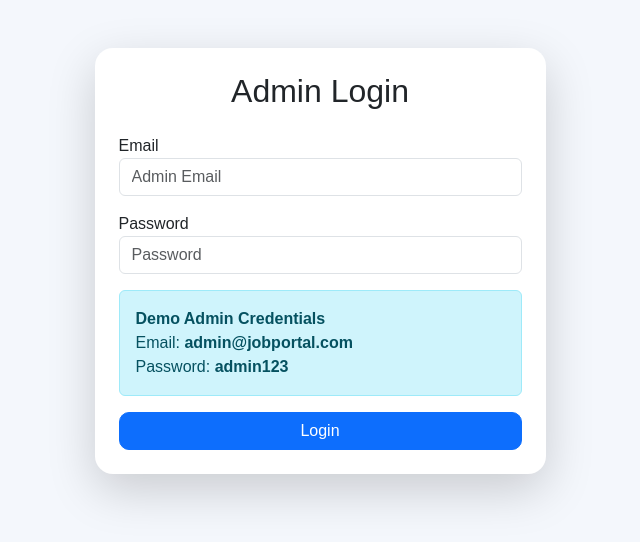
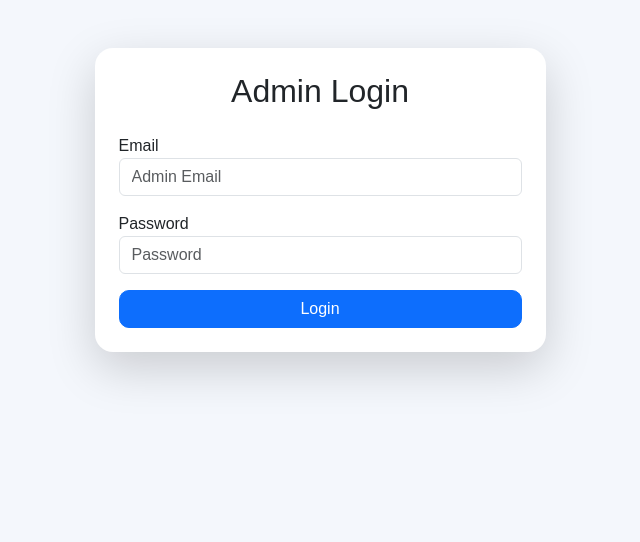
Before and after one commit to abhishek-jajimoggala/job-portal-project, a React (Vite) app: page /admin-login in a window 1280 px wide. Shown: the top 542 px of the page, without its empty margins (320-960 px from the left). Built offline with nearby package versions, Linux system fonts and the light colour scheme.

Commit message:
admin commit

```diff
--- a/src/pages/AdminLogin.jsx
+++ b/src/pages/AdminLogin.jsx
@@ -88,13 +88,13 @@ function AdminLogin() {
                   />
                 </div>
 
-                <div className="alert alert-info mt-3">
+                {/* <div className="alert alert-info mt-3">
                 <strong>Demo Admin Credentials</strong>
                   <br />
                 Email: <b>admin@jobportal.com</b>
                   <br />
                 Password: <b>admin123</b>
-                </div>
+                </div> */}
 
 
                 <button
```
